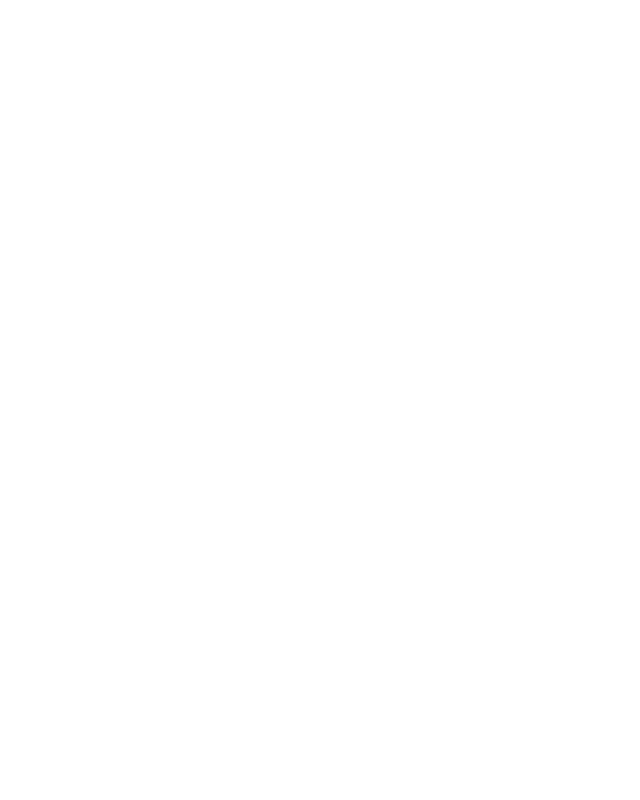
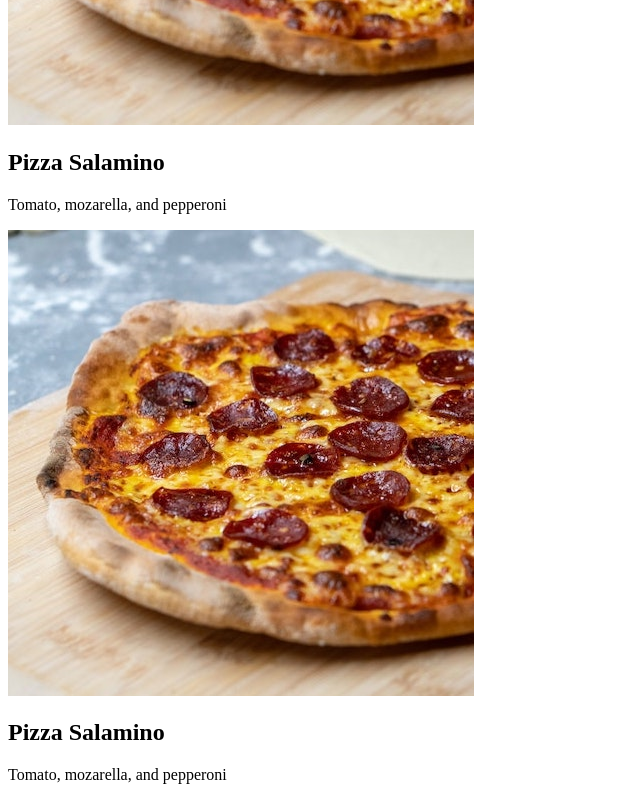
Before and after one commit to Bryanmankind/pizza-menu, a React (Create React App) app: page / in a window 1280 px wide. Shown: the part 992-1792 px from the top of the page, without its empty margins (0-640 px from the left). Before the commit the page ends 800 px from the top, so only its background shows below. Built offline with nearby package versions, Linux system fonts and the light colour scheme.

Commit message:
pizza-app

```diff
--- a/src/index.js
+++ b/src/index.js
@@ -52,6 +52,8 @@
     <div>
       <h1>Hello World!!!</h1>
       <Pizza />
+      <Pizza />
+      <Pizza />
     </div>
   );
 }
@@ -59,6 +61,7 @@
 function Pizza() {
   return (
     <div>
+      <img src="pizzas/salamino.jpg" alt="salamino" />
       <h2>Pizza Salamino</h2>
       <p>Tomato, mozarella, and pepperoni</p>
     </div>
```
